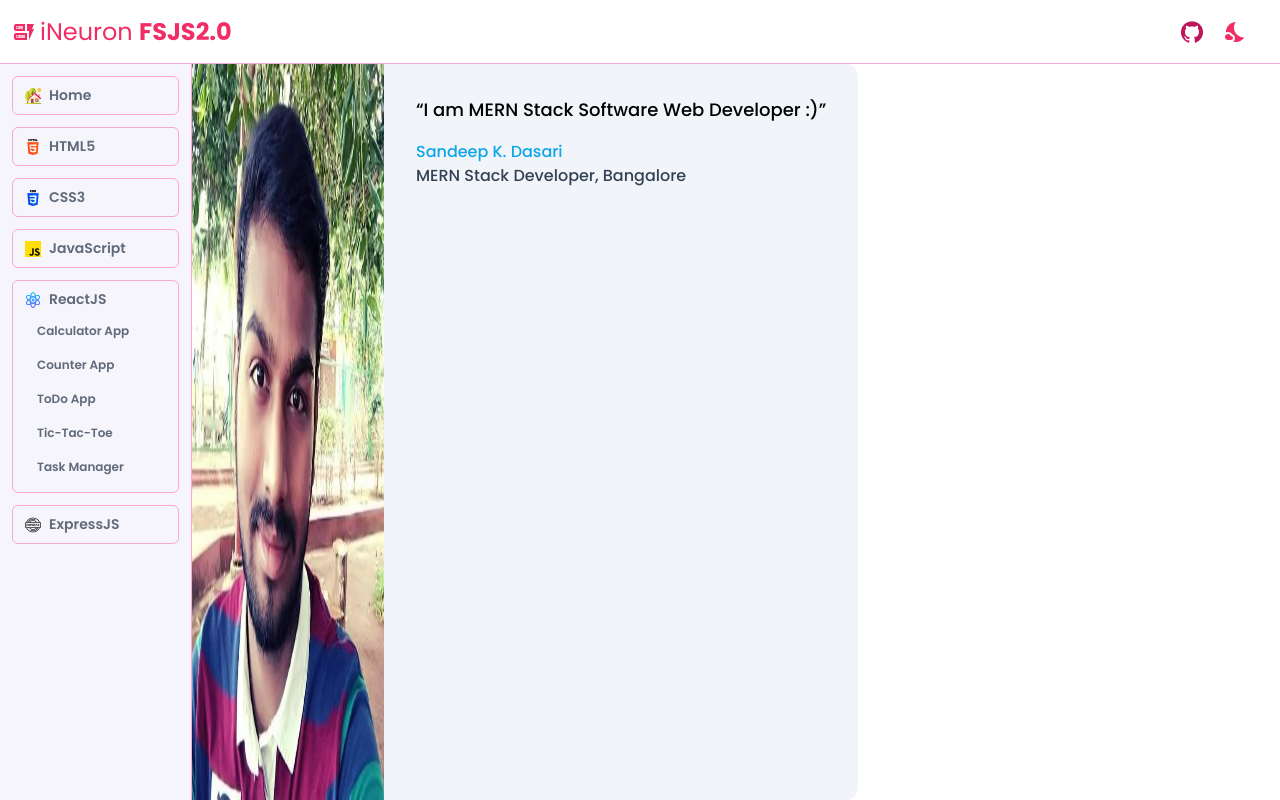
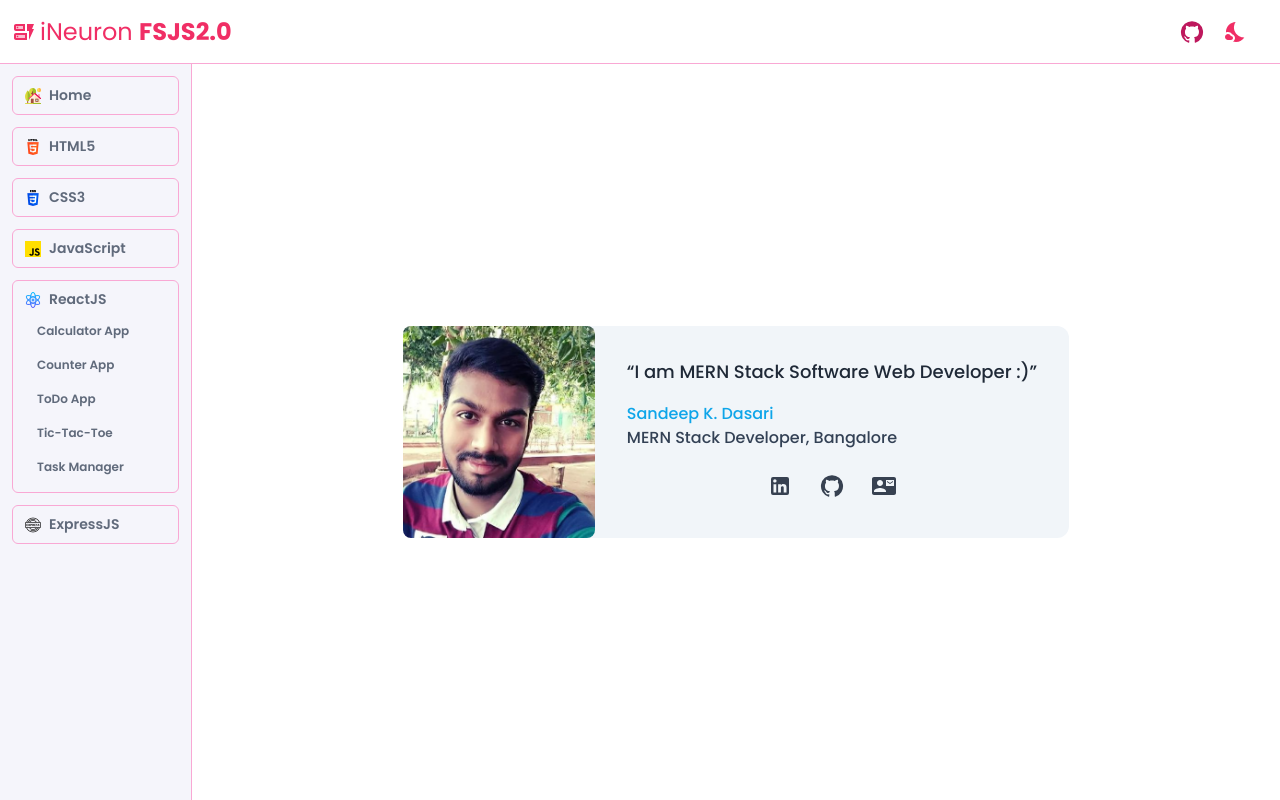
Before and after one commit to sandeepkdasari143/FSJS2.0-Placement-Assignment, a React (Vite) app: page / in a window 1280 px wide. Built offline with nearby package versions, Linux system fonts and the light colour scheme; a web font is replaced by a local one.

Commit message:
Home Route Completed

```diff
--- a/src/pages/Home/Home.jsx
+++ b/src/pages/Home/Home.jsx
@@ -1,12 +1,19 @@
 import React from 'react'
 import SandeepImage from '../../assets/SandeepKDasari.jpeg'
+import LinkedInIcon from '@mui/icons-material/LinkedIn';
+import GitHubIcon from '@mui/icons-material/GitHub';
+import InstagramIcon from '@mui/icons-material/Instagram';
+import { IconButton } from '@mui/material';
+import ContactMailIcon from '@mui/icons-material/ContactMail';
+import { Link } from 'react-router-dom';
 const Home = () => {
   return (
+    <div className='h-[92vh] basis-[85%] flex items-center justify-center'>
       <figure className="md:flex bg-slate-100 rounded-xl p-8 md:p-0 dark:bg-slate-800">
-      <img className="w-24 h-24 md:w-48 md:h-auto md:rounded-none rounded-full mx-auto" src={SandeepImage} alt="Sandeep K. Dasari" width="384" height="512" />
+        <img className="w-24 h-24 md:w-48 md:h-auto md:rounded-lg rounded-full object-cover mx-auto" src={SandeepImage} alt="Sandeep K. Dasari" width="384" height="512" />
         <div className="pt-6 md:p-8 text-center md:text-left space-y-4">
           <blockquote>
-          <p className="text-lg font-medium">
+            <p className="text-lg font-medium text-gray-800 dark:text-white/80">
               “I am MERN Stack Software Web Developer :)”
             </p>
           </blockquote>
@@ -18,8 +25,14 @@ const Home = () => {
             MERN Stack Developer, Bangalore
             </div>
           </figcaption>
+          <div className='flex items-center justify-center gap-3'>
+            <Link to="https://www.linkedin.com/in/sandeep-js/" target="blank"><IconButton className='text-gray-700 dark:text-white/80'><LinkedInIcon /></IconButton></Link>
+            <Link to="https://github.com/sandeepkdasari143" target="blank"><IconButton className='text-gray-700 dark:text-white/80'><GitHubIcon /></IconButton></Link>
+            <Link to="mailto:sandeepkumar25820@gmail.com" target="blank"><IconButton className='text-gray-700 dark:text-white/80'><ContactMailIcon /></IconButton></Link>
+          </div>
         </div>
       </figure>
+    </div>
   )
 }
 
```
Lines whose indentation alone changed are shown as unchanged.
